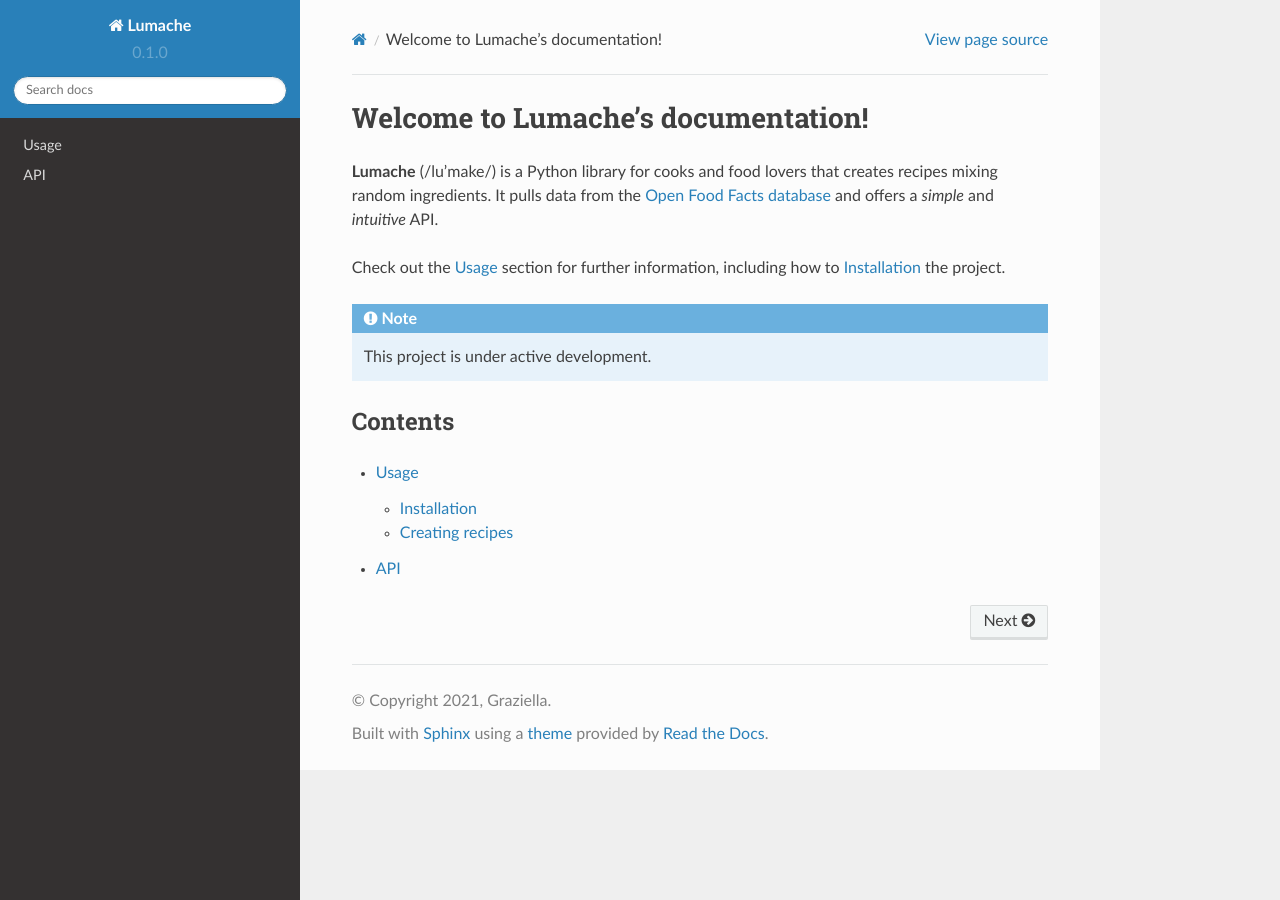
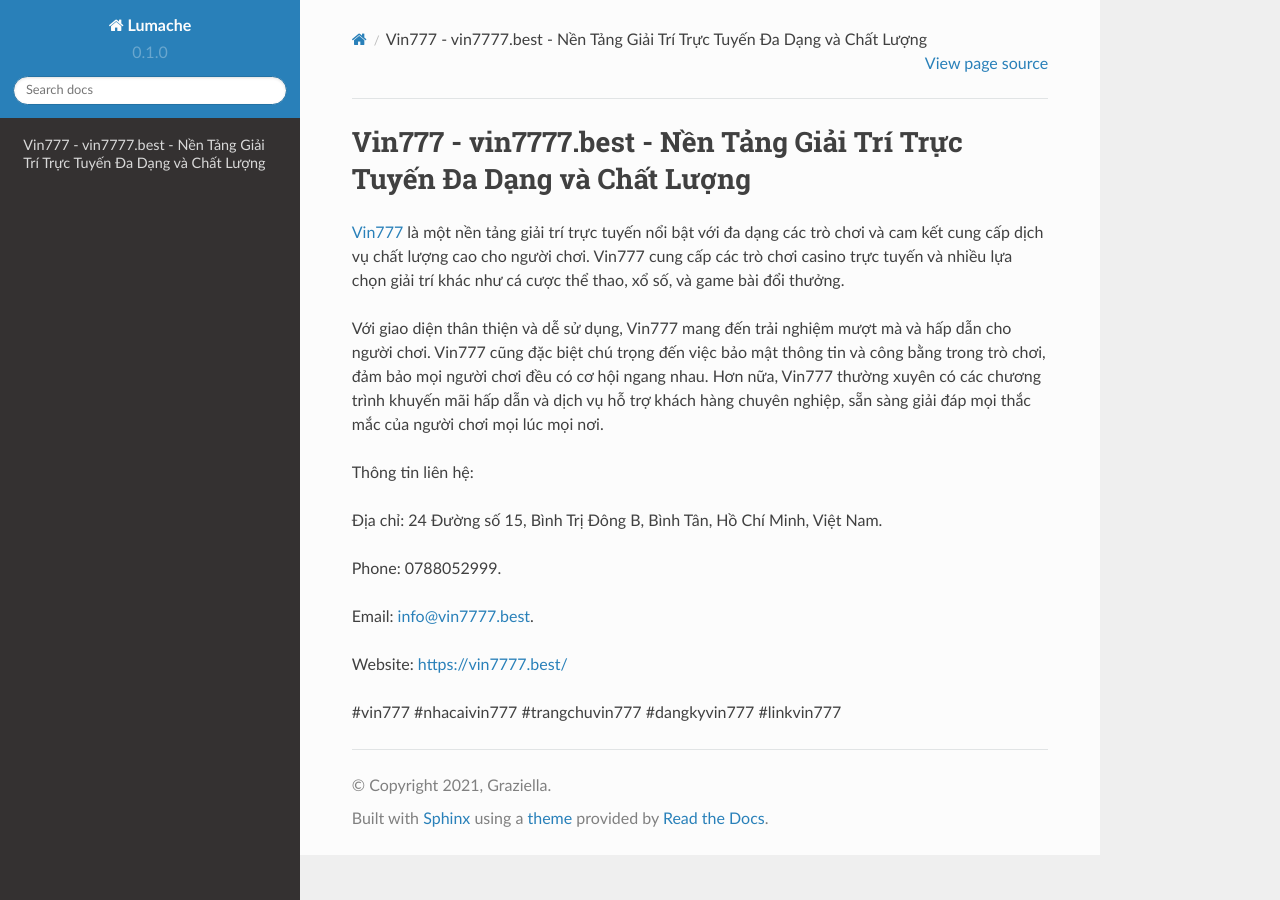
Before and after one commit to socialentity1/vin7777best, a Sphinx documentation site: the page built from docs/source/index.rst, in a window 1280 px wide. Built offline with Sphinx 7.4.7 and the Read the Docs theme 2.0.0, drawn with Linux system fonts in a browser that asks for light colours.

Commit message:
Update index.rst

```diff
--- a/docs/source/index.rst
+++ b/docs/source/index.rst
@@ -1,22 +1,18 @@
-Welcome to Lumache's documentation!
+Vin777 - vin7777.best - Nền Tảng Giải Trí Trực Tuyến Đa Dạng và Chất Lượng
 ===================================
 
-**Lumache** (/lu'make/) is a Python library for cooks and food lovers
-that creates recipes mixing random ingredients.
-It pulls data from the `Open Food Facts database <https://world.openfoodfacts.org/>`_
-and offers a *simple* and *intuitive* API.
+`Vin777 <https://vin7777.best/>`_ là một nền tảng giải trí trực tuyến nổi bật với đa dạng các trò chơi và cam kết cung cấp dịch vụ chất lượng cao cho người chơi. Vin777 cung cấp các trò chơi casino trực tuyến và nhiều lựa chọn giải trí khác như cá cược thể thao, xổ số, và game bài đổi thưởng.
 
-Check out the :doc:`usage` section for further information, including
-how to :ref:`installation` the project.
+Với giao diện thân thiện và dễ sử dụng, Vin777 mang đến trải nghiệm mượt mà và hấp dẫn cho người chơi. Vin777 cũng đặc biệt chú trọng đến việc bảo mật thông tin và công bằng trong trò chơi, đảm bảo mọi người chơi đều có cơ hội ngang nhau. Hơn nữa, Vin777 thường xuyên có các chương trình khuyến mãi hấp dẫn và dịch vụ hỗ trợ khách hàng chuyên nghiệp, sẵn sàng giải đáp mọi thắc mắc của người chơi mọi lúc mọi nơi.
 
-.. note::
+Thông tin liên hệ:
 
-   This project is under active development.
+Địa chỉ: 24 Đường số 15, Bình Trị Đông B, Bình Tân, Hồ Chí Minh, Việt Nam.
 
-Contents
---------
+Phone: 0788052999.
 
-.. toctree::
+Email: info@vin7777.best.
 
-   usage
-   api
+Website: https://vin7777.best/
+
+#vin777 #nhacaivin777 #trangchuvin777 #dangkyvin777 #linkvin777
```
